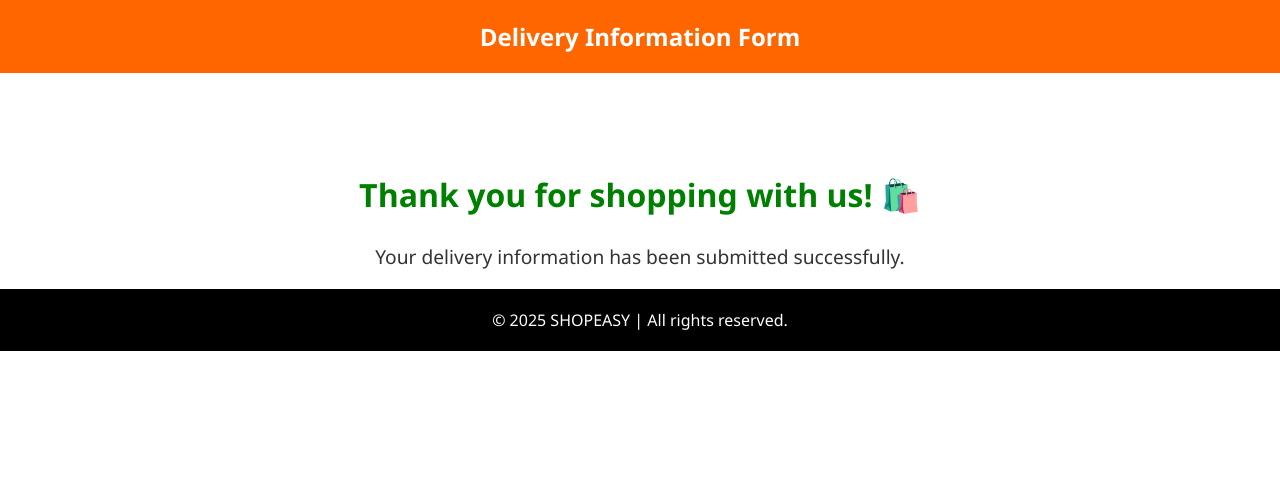
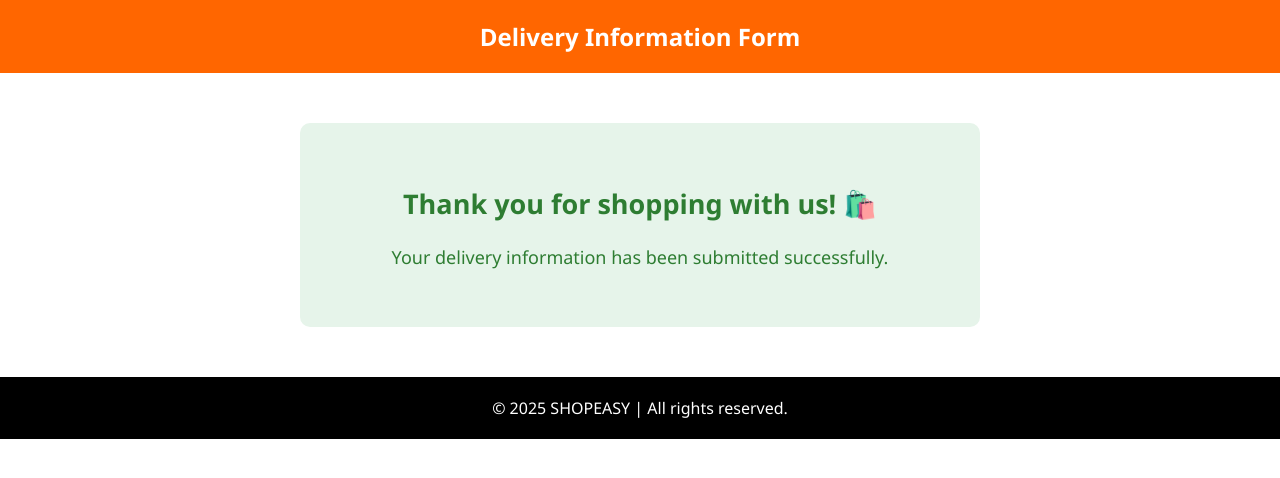
Before and after one commit to Phaneesh-naik/shopeasy-appliances, a plain HTML site: page delivery-form.html in a window 1280 px wide. Both pictures are taken after typing "Sample", "5551234", "name@example.com", "Sample" into the empty fields and a click on the button "Submit". Drawn offline with Linux system fonts and the light colour scheme.

Commit message:
delivery-form.html

```diff
--- a/delivery-form.html
+++ b/delivery-form.html
@@ -3,6 +3,7 @@
 <head>
   <meta charset="UTF-8">
   <title>Delivery Info Form</title>
+  <meta name="viewport" content="width=device-width, initial-scale=1.0"/>
   <style>
     body {
       margin: 0;
@@ -51,24 +52,22 @@
     button:hover {
       background-color: #ff6600;
     }
+    .thank-you {
+      display: none;
+      max-width: 600px;
+      margin: 50px auto;
+      padding: 40px;
+      background-color: #e6f4ea;
+      border-radius: 10px;
+      text-align: center;
+      color: #2e7d32;
+      font-size: 18px;
+    }
     footer {
       text-align: center;
       padding: 20px;
       background-color: #000;
       color: #fff;
-    }
-    .thank-you {
-      text-align: center;
-      margin-top: 100px;
-      display: none;
-    }
-    .thank-you h2 {
-      font-size: 2rem;
-      color: green;
-    }
-    .thank-you p {
-      font-size: 1.2rem;
-      color: #333;
     }
   </style>
 </head>
@@ -77,7 +76,7 @@
 <header>Delivery Information Form</header>
 
 <div class="form-container" id="formContainer">
-  <form action="" id="deliveryForm">
+  <form target="hidden_iframe" onsubmit="submitted=true" action="https://docs.google.com/forms/u/0/d/e/1FAIpQLSdte8_S77UbIK7hFUyPsuF7JxmDo6fmT2cZcwBK5Zb7qE8eZg/formResponse">
     <label for="username">Username</label>
     <input type="text" name="entry.218746733" id="username" required>
 
@@ -100,14 +99,19 @@
   </form>
 </div>
 
+<!-- Thank you message -->
 <div class="thank-you" id="thankYouMsg">
   <h2>Thank you for shopping with us! 🛍️</h2>
   <p>Your delivery information has been submitted successfully.</p>
 </div>
 
+<iframe name="hidden_iframe" id="hidden_iframe" style="display:none;" onload="if(submitted) showThankYou()"></iframe>
+
 <footer>&copy; 2025 SHOPEASY | All rights reserved.</footer>
 
 <script>
+  let submitted = false;
+
   const cart = JSON.parse(localStorage.getItem('cart')) || [];
   let productsText = "";
   let total = 0;
@@ -121,14 +125,11 @@
   document.getElementById('products').value = productsText.trim();
   document.getElementById('totalPrice').value = "₹" + total.toLocaleString();
 
-  document.getElementById('deliveryForm').addEventListener('submit', function(e) {
-    e.preventDefault(); // Prevent actual submission for this custom flow
+  function showThankYou() {
+    document.getElementById('formContainer').style.display = "none";
+    document.getElementById('thankYouMsg').style.display = "block";
     localStorage.removeItem('cart');
-
-    // Simulate Google Form submission
-    document.getElementById('formContainer').style.display = 'none';
-    document.getElementById('thankYouMsg').style.display = 'block';
-  });
+  }
 </script>
 
 </body>
```
